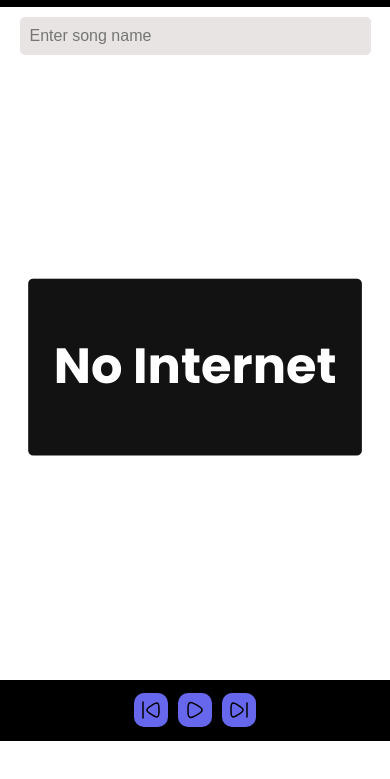
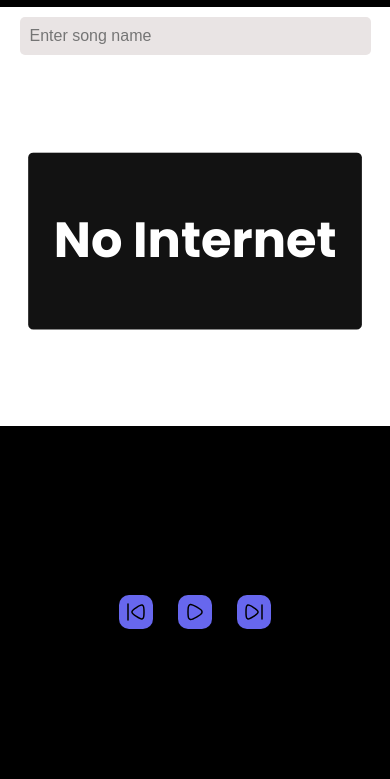
Before and after one commit to bcu001/MusixVibe, a plain HTML site: page index.html in a window 390 px wide. Shown: the part 47-826 px from the top of the page. Drawn offline with Linux system fonts and the light colour scheme; no server answers.

Commit message:
fix responsiv

```diff
--- a/style.css
+++ b/style.css
@@ -17,6 +17,8 @@ html {
 }
 
 body {
+    display: flex;
+    flex-direction: column;
     font-family: "Poppins", sans-serif;
     background-color: var(--bg-color);
     position: relative;
@@ -148,8 +150,10 @@ nav .navBar li {
 
 .outer {
     display: flex;
+    flex: 1;
     border-radius: 10px;
-    height: 74vh;
+    height: 75vh;
+    /* margin-bottom: 19px; */
 }
 
 #musicList {
@@ -166,8 +170,8 @@ nav .navBar li {
     background-color: var(--sec-color);
     display: flex;
     width: auto;
-    padding: 13.5px;
-    gap: 10px;
+    gap: 25px;
+    flex: 1;
 }
 
 .player img {
```
